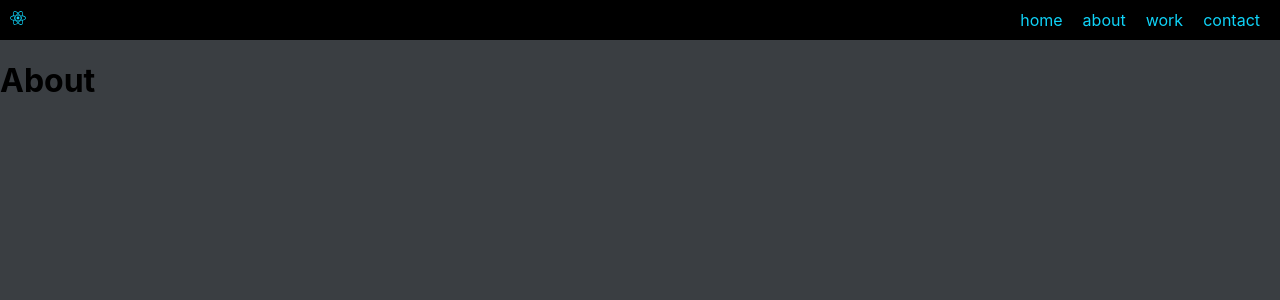
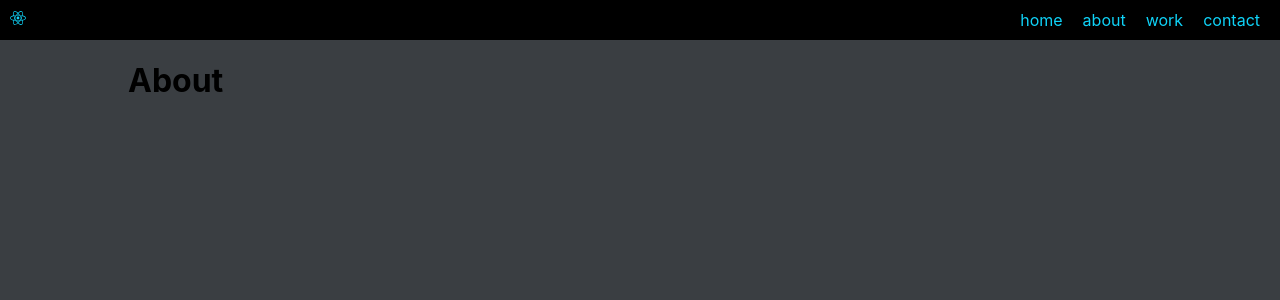
Before and after one commit to arcinjuan/juanswork, a React (Create React App) app in the folder react-work/: page /about in a window 1280 px wide. Shown: the top 300 px of the page. Built offline with nearby package versions, Linux system fonts and the light colour scheme; a web font is replaced by a local one.

Commit message:
fixed pages width

```diff
--- a/react-work/src/pages/Home.js
+++ b/react-work/src/pages/Home.js
@@ -7,7 +7,7 @@ import { FaHeart } from 'react-icons/fa';
 
 function Home() {
   return (
-    <div className="page">
+    <div className="home page">
       <Video />
       <Title>
         Hello
--- a/react-work/src/styles/pages.css
+++ b/react-work/src/styles/pages.css
@@ -4,8 +4,18 @@ body{
 .page{
 	position:absolute;
 	top: 40px;
+	z-index: 0;
+	width: 100vw;
+	max-width: 80vw;
+	left: 50vw;
+	margin-left: -40vw;
+}
+
+
+.home.page{
+	max-width: 100vw;
 	left:0;
-	z-index: 0;
+	margin-left: 0;
 }
 
 .ModalBack{
```
